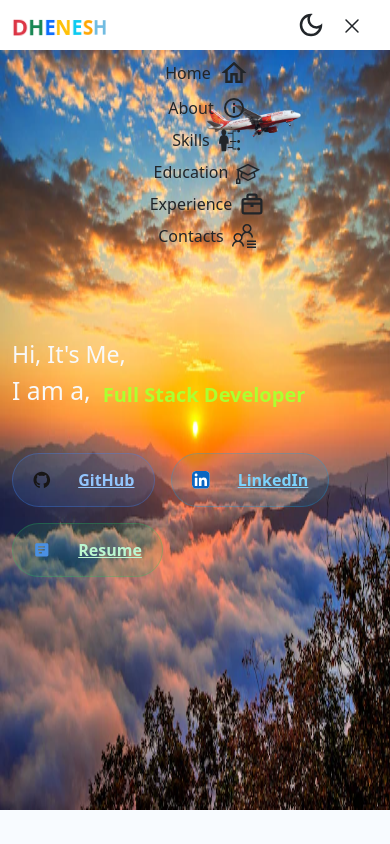
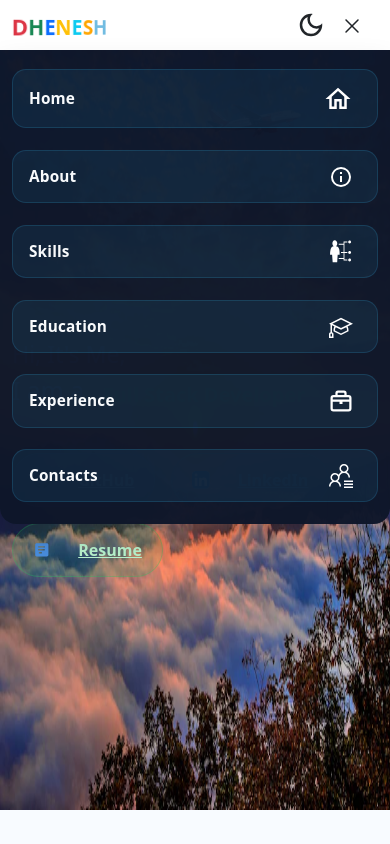
Before and after one commit to Dheneshkumars/myportiflo, a React (Create React App) app: page / in a window 390 px wide. Both pictures are taken after a click on the icon 352 px from the left and 25 px from the top of the page. Shown: the top 844 px of the page. Built offline with nearby package versions, Linux system fonts and the light colour scheme.

Commit message:
Enhance NavBarMenu styling and structure: update menu item layout, improve responsiveness, and apply new styles for better UI consistency.

```diff
--- a/src/App.css
+++ b/src/App.css
@@ -1098,10 +1098,55 @@ body.dark-mode .edu-row span {
 .menu_list {
     position: absolute;
     top: 100%;
-    left: 0%;
-    background-color: transparent;
-    backdrop-filter: blur(5px);
+    left: 0;
     width: 100%;
+    background: rgba(15, 23, 42, 0.98);
+    backdrop-filter: blur(18px);
+    -webkit-backdrop-filter: blur(18px);
+    border-radius: 0 0 16px 16px;
+    box-shadow: 0 18px 32px rgba(0, 0, 0, 0.16);
+    z-index: 1200;
+    color: #e2e8f0;
+    padding: 0.7rem 0.75rem 0.85rem;
+}
+
+.menu_list ul {
+    list-style: none;
+    padding: 0;
+    margin: 0;
+    display: flex;
+    flex-direction: column;
+    gap: 0.35rem;
+}
+
+.menu_list li.menu-item {
+    display: flex;
+    align-items: center;
+    justify-content: space-between;
+    width: 100%;
+    padding: 0.85rem 1rem;
+    background: rgba(56, 189, 248, 0.08);
+    border: 1px solid rgba(56, 189, 248, 0.16);
+    border-radius: 14px;
+    transition: background 0.2s ease, transform 0.2s ease;
+    cursor: pointer;
+}
+
+.menu_list li.menu-item:hover {
+    background: rgba(56, 189, 248, 0.16);
+    transform: translateY(-1px);
+}
+
+.menu_list .menu-item-label {
+    color: #f8fafc;
+    font-weight: 600;
+    font-size: 0.96rem;
+    letter-spacing: 0.01em;
+}
+
+.menu_list .menu-item-icon {
+    margin-left: 0.75rem;
+    font-size: 1.2rem;
 }
 
 .about-section{
--- a/src/Components/BaseComponent/NavBarMenu.jsx
+++ b/src/Components/BaseComponent/NavBarMenu.jsx
@@ -37,19 +37,17 @@ const NavMenu = ({
         windowDimensions.width < 768 &&
         <>
             <div className="d-md-none menu_list p-o">
-                <ul >
+                <ul>
                     {
                         Array.isArray(menuData) && menuData.length > 0 && menuData.map((data, i) => {
                             return (
-                                <li className="text-dark d-flex align-items-center justify-content-center my-2" onClick={() => handleClickHandler(data)} key={i}>
-                                    <span>{data}</span>
+                                <li className="d-flex align-items-center justify-content-between my-2 menu-item" onClick={() => handleClickHandler(data)} key={i}>
+                                    <span className="menu-item-label">{data}</span>
                                     <SvgIcon
                                         iconType={data}
-                                        className={"text-dark mx-2"}
+                                        className={"text-white mx-2 menu-item-icon"}
                                     />
                                 </li>
-
-
                             )
                         })
                     }
```
